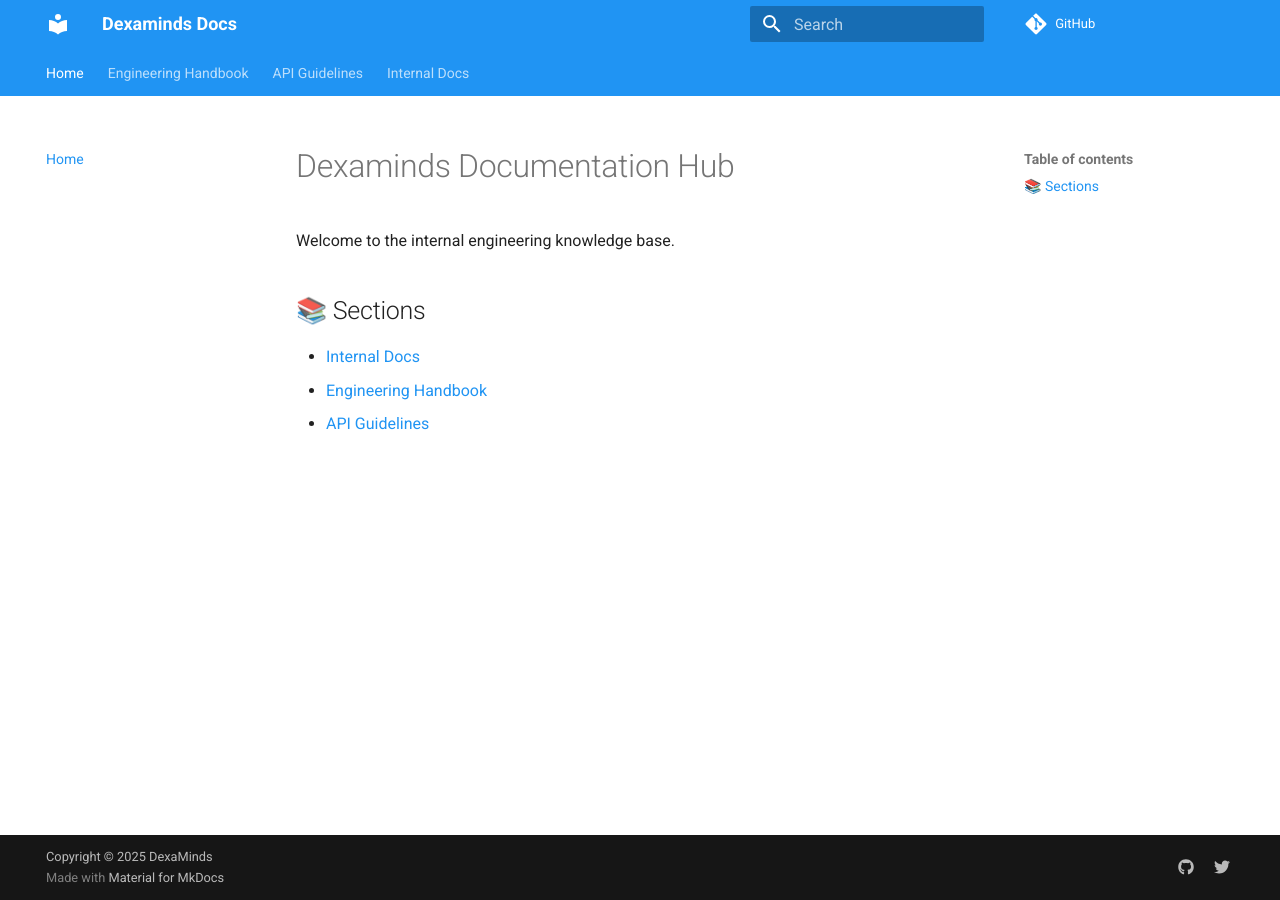
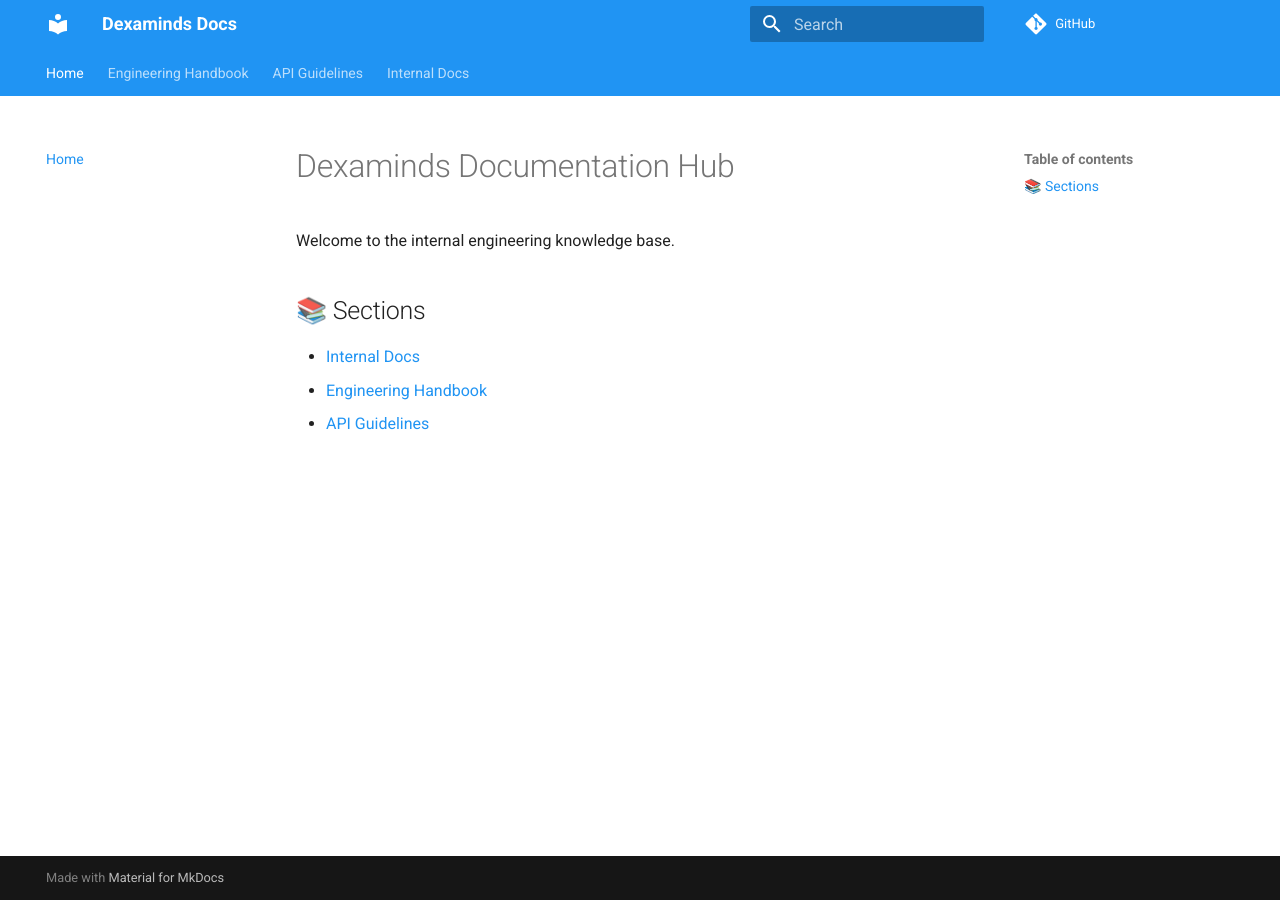
Before and after one commit to dexaminds/dexaminds.github.io, an MkDocs documentation site: the page built from docs/index.md, in a window 1280 px wide. Built offline with MkDocs 1.6.1 and Material for MkDocs 9.7.7, drawn with Linux system fonts in a browser that asks for light colours; comment, search, counter and statistics services are not loaded.

Commit message:
Update mkdocs.yml

```diff
--- a/mkdocs.yml
+++ b/mkdocs.yml
@@ -68,30 +68,3 @@
       - Overview: internal-docs/tutorials/README.md
       - Local Environment: internal-docs/tutorials/setup-local-env.md
       - Debugging: internal-docs/tutorials/debugging-common-issues.md
-
-# Plugins
-plugins:
-  - search
-  - mkdocstrings
-  - mkdocs-material
-
-# Extensions
-markdown_extensions:
-  - pymdownx.highlight
-  - pymdownx.superfences
-  - pymdownx.tabbed
-  - pymdownx.tilde
-  - pymdownx.emoji:
-      emoji_index: !!python/name:materialx.emoji.twemoji
-      emoji_generator: !!python/name:materialx.emoji.to_svg
-
-# Extra configuration
-extra:
-  social:
-    - icon: fontawesome/brands/github
-      link: https://github.com/dexaminds
-    - icon: fontawesome/brands/twitter
-      link: https://twitter.com/dexaminds
-
-# Copyright
-copyright: Copyright &copy; 2025 DexaMinds
```
